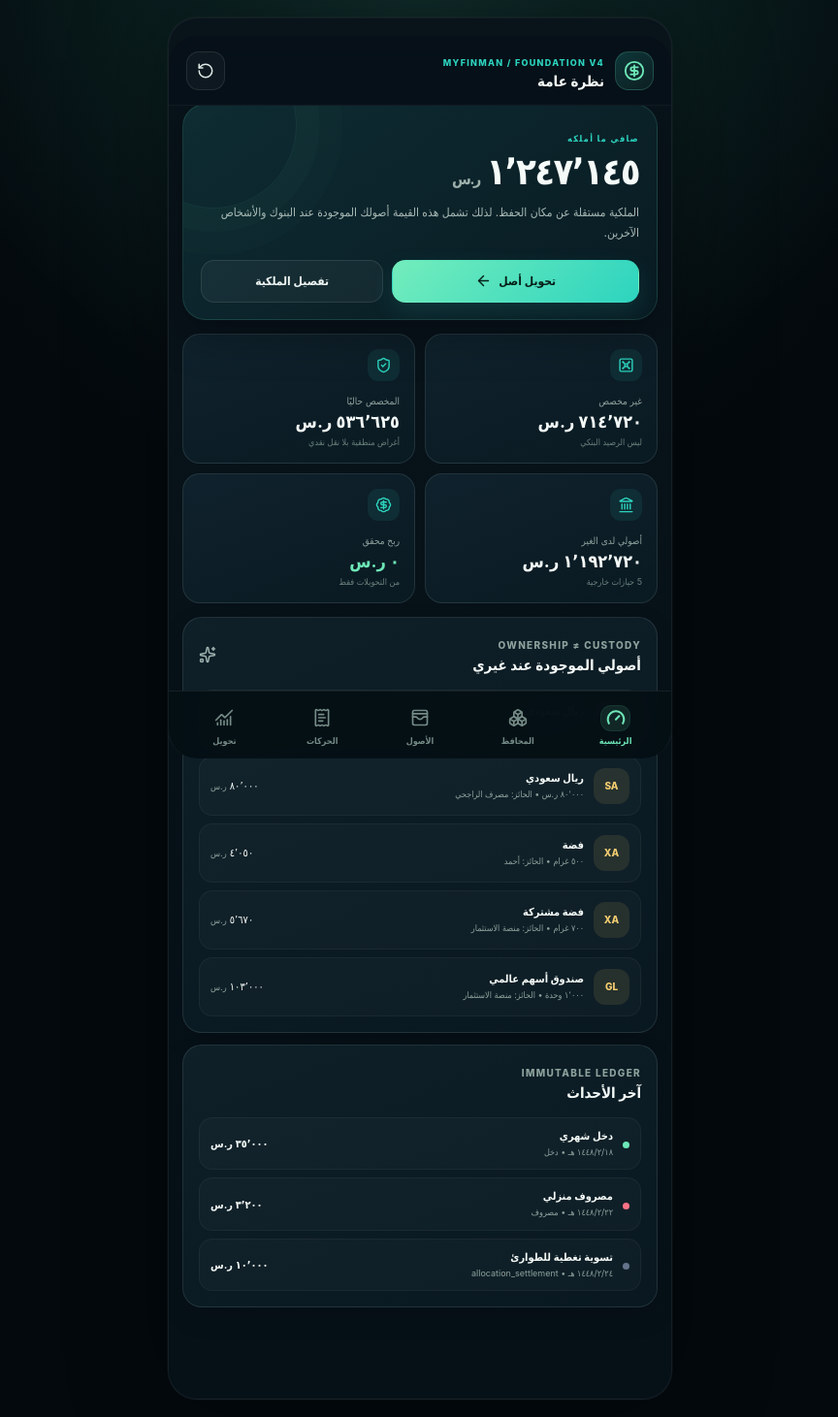
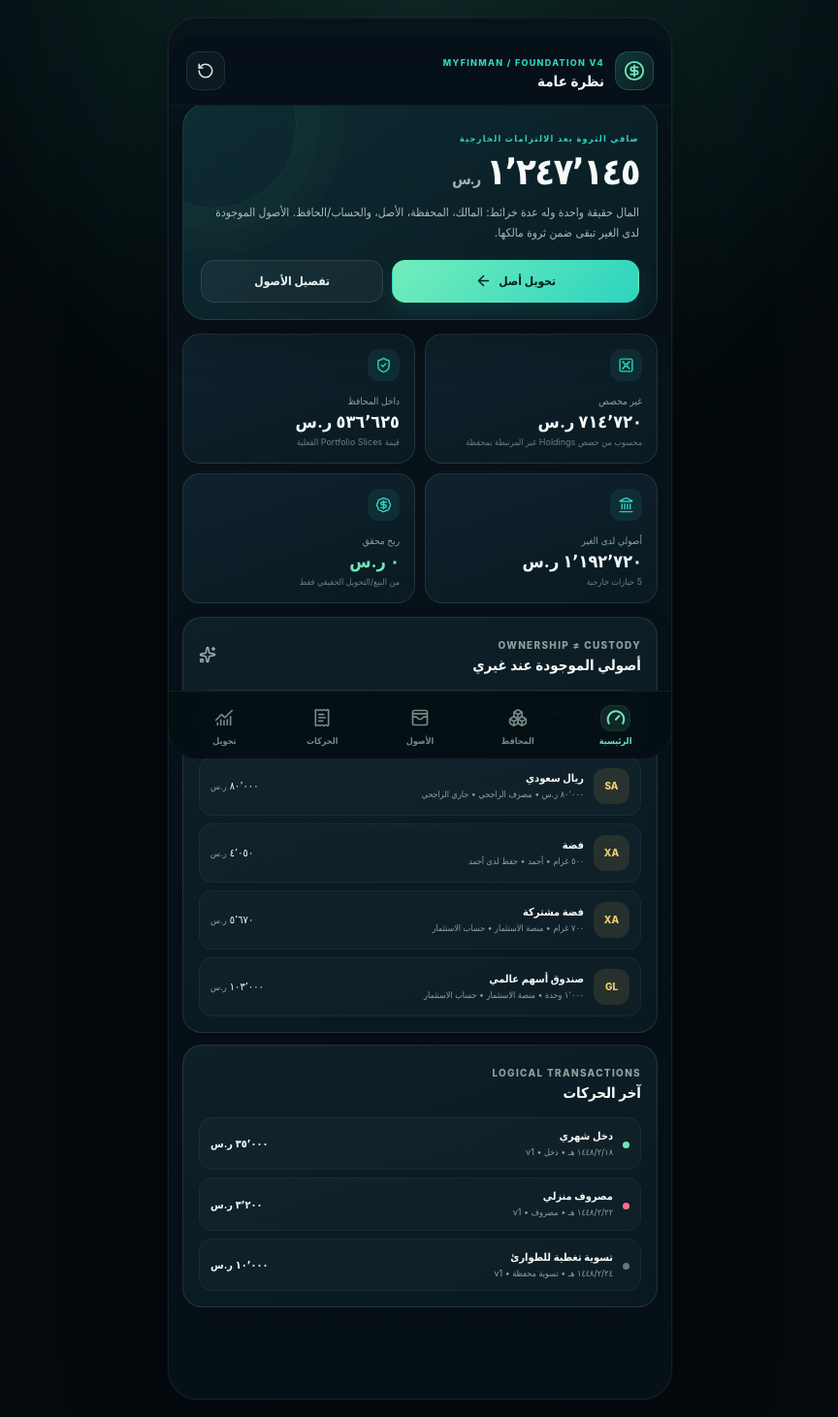
Before and after one commit to enosama2006/my_finance_manager, a React (Vite) app: page / in a window 1280 px wide. Shown: the whole page at 97% size, without its empty margins (207-1071 px from the left). Built offline with nearby package versions, Linux system fonts and the light colour scheme.

Commit message:
Show V4 wealth and allocation metrics

```diff
--- a/src/pages/Dashboard.tsx
+++ b/src/pages/Dashboard.tsx
@@ -1,7 +1,7 @@
 import { ArrowLeft, BadgeDollarSign, Landmark, ShieldCheck, Sparkles, Vault } from 'lucide-react'
 import type { ReactNode } from 'react'
 import { useFinance } from '../application/store'
-import { availableByOwner, holdingsInThirdPartyCustody, netWorthByOwner, realizedProfitByOwner, totalAllocatedByOwner } from '../domain/finance'
+import { availableByOwner, holdingsInThirdPartyCustody, netWorthByOwner, realizedProfitByOwner, totalAllocatedByOwner, ownerQuantity } from '../domain/finance'
 import { SELF_ID } from '../data/seed'
 
 const money = new Intl.NumberFormat('ar-SA', { maximumFractionDigits: 0 })
@@ -13,62 +13,22 @@ export function Dashboard({ goAssets, goTrade }: { goAssets: () => void; goTrade
   const available = availableByOwner(state, SELF_ID)
   const profit = realizedProfitByOwner(state, SELF_ID)
   const external = holdingsInThirdPartyCustody(state, SELF_ID)
-  const externalValue = external.reduce((sum, h) => sum + (h.ownership.find(s => s.ownerId === SELF_ID)?.quantity ?? 0) * h.marketPriceSar, 0)
+  const externalValue = external.reduce((sum, h) => sum + ownerQuantity(h, SELF_ID) * h.marketPriceSar, 0)
 
   return <div className="page-stack">
-    <section className="hero-card">
-      <div>
-        <span className="eyebrow">صافي ما أملكه</span>
-        <div className="hero-value">{money.format(net)} <small>ر.س</small></div>
-        <p>الملكية مستقلة عن مكان الحفظ. لذلك تشمل هذه القيمة أصولك الموجودة عند البنوك والأشخاص الآخرين.</p>
-      </div>
-      <div className="hero-actions">
-        <button className="primary" onClick={goTrade}>تحويل أصل <ArrowLeft size={17} /></button>
-        <button className="secondary" onClick={goAssets}>تفصيل الملكية</button>
-      </div>
+    <section className="hero-card"><div><span className="eyebrow">صافي الثروة بعد الالتزامات الخارجية</span><div className="hero-value">{money.format(net)} <small>ر.س</small></div><p>المال حقيقة واحدة وله عدة خرائط: المالك، المحفظة، الأصل، والحساب/الحافظ. الأصول الموجودة لدى الغير تبقى ضمن ثروة مالكها.</p></div><div className="hero-actions"><button className="primary" onClick={goTrade}>تحويل أصل <ArrowLeft size={17} /></button><button className="secondary" onClick={goAssets}>تفصيل الأصول</button></div></section>
+    <section className="metrics-grid">
+      <Metric icon={<Vault />} label="غير مخصص" value={`${money.format(available)} ر.س`} hint="محسوب من حصص Holdings غير المرتبطة بمحفظة" />
+      <Metric icon={<ShieldCheck />} label="داخل المحافظ" value={`${money.format(allocated)} ر.س`} hint="قيمة Portfolio Slices الفعلية" />
+      <Metric icon={<Landmark />} label="أصولي لدى الغير" value={`${money.format(externalValue)} ر.س`} hint={`${external.length} حيازات خارجية`} />
+      <Metric icon={<BadgeDollarSign />} label="ربح محقق" value={`${money.format(profit)} ر.س`} hint="من البيع/التحويل الحقيقي فقط" className={profit >= 0 ? 'positive' : 'negative'} />
     </section>
-
-    <section className="metrics-grid">
-      <Metric icon={<Vault />} label="غير مخصص" value={`${money.format(available)} ر.س`} hint="ليس الرصيد البنكي" />
-      <Metric icon={<ShieldCheck />} label="المخصص حاليًا" value={`${money.format(allocated)} ر.س`} hint="أغراض منطقية بلا نقل نقدي" />
-      <Metric icon={<Landmark />} label="أصولي لدى الغير" value={`${money.format(externalValue)} ر.س`} hint={`${external.length} حيازات خارجية`} />
-      <Metric icon={<BadgeDollarSign />} label="ربح محقق" value={`${money.format(profit)} ر.س`} hint="من التحويلات فقط" className={profit >= 0 ? 'positive' : 'negative'} />
-    </section>
-
     <section className="split-grid">
-      <div className="panel">
-        <div className="panel-head"><div><span className="eyebrow">OWNERSHIP ≠ CUSTODY</span><h2>أصولي الموجودة عند غيري</h2></div><Sparkles size={20} /></div>
-        <div className="list-stack">
-          {external.map((h) => {
-            const custodian = state.parties.find(p => p.id === h.custodianId)?.name ?? 'غير معروف'
-            const qty = h.ownership.find(s => s.ownerId === SELF_ID)?.quantity ?? 0
-            return <div className="asset-row" key={h.id}>
-              <div className="asset-icon">{h.symbol.slice(0, 2)}</div>
-              <div className="grow"><strong>{h.name}</strong><span>{qty.toLocaleString('ar-SA')} {h.nativeUnit} • الحائز: {custodian}</span></div>
-              <div className="amount">{money.format(qty * h.marketPriceSar)} <small>ر.س</small></div>
-            </div>
-          })}
-        </div>
-      </div>
-
-      <div className="panel">
-        <div className="panel-head"><div><span className="eyebrow">IMMUTABLE LEDGER</span><h2>آخر الأحداث</h2></div></div>
-        <div className="timeline">
-          {state.ledger.slice(0, 5).map(tx => <div className="timeline-row" key={tx.id}>
-            <span className={`dot ${tx.kind}`} />
-            <div className="grow"><strong>{tx.title}</strong><span>{new Date(tx.at).toLocaleDateString('ar-SA')} • {labelKind(tx.kind)}</span></div>
-            <strong>{money.format(tx.amountSar)} ر.س</strong>
-          </div>)}
-        </div>
-      </div>
+      <div className="panel"><div className="panel-head"><div><span className="eyebrow">OWNERSHIP ≠ CUSTODY</span><h2>أصولي الموجودة عند غيري</h2></div><Sparkles size={20} /></div><div className="list-stack">{external.map((h) => { const custodian = state.parties.find(p => p.id === h.custodianId)?.name ?? 'غير معروف'; const qty = ownerQuantity(h, SELF_ID); const account = state.accounts.find(a => a.id === h.accountId)?.name ?? 'حساب غير معروف'; return <div className="asset-row" key={h.id}><div className="asset-icon">{h.symbol.slice(0, 2)}</div><div className="grow"><strong>{h.name}</strong><span>{qty.toLocaleString('ar-SA')} {h.nativeUnit} • {custodian} • {account}</span></div><div className="amount">{money.format(qty * h.marketPriceSar)} <small>ر.س</small></div></div> })}</div></div>
+      <div className="panel"><div className="panel-head"><div><span className="eyebrow">LOGICAL TRANSACTIONS</span><h2>آخر الحركات</h2></div></div><div className="timeline">{state.ledger.slice(0, 5).map(tx => <div className="timeline-row" key={tx.id}><span className={`dot ${tx.kind}`} /><div className="grow"><strong>{tx.title}</strong><span>{new Date(tx.at).toLocaleDateString('ar-SA')} • {labelKind(tx.kind)} • v{tx.version}</span></div><strong>{money.format(tx.amountSar)} ر.س</strong></div>)}</div></div>
     </section>
   </div>
 }
 
-function Metric({ icon, label, value, hint, className = '' }: { icon: ReactNode; label: string; value: string; hint: string; className?: string }) {
-  return <div className={`metric-card ${className}`}><div className="metric-icon">{icon}</div><span>{label}</span><strong>{value}</strong><small>{hint}</small></div>
-}
-
-function labelKind(kind: string) {
-  return ({ income: 'دخل', expense: 'مصروف', real_transfer: 'تحويل حقيقي', reallocation: 'إعادة تخصيص', conversion: 'تحويل أصل', reconciliation: 'تسوية' } as Record<string, string>)[kind] ?? kind
-}
+function Metric({ icon, label, value, hint, className = '' }: { icon: ReactNode; label: string; value: string; hint: string; className?: string }) { return <div className={`metric-card ${className}`}><div className="metric-icon">{icon}</div><span>{label}</span><strong>{value}</strong><small>{hint}</small></div> }
+function labelKind(kind: string) { return ({ opening: 'افتتاحي', income: 'دخل', expense: 'مصروف', real_transfer: 'تحويل حقيقي', asset_purchase: 'شراء أصل', asset_sale: 'بيع أصل', conversion: 'تحويل أصل', allocation_settlement: 'تسوية محفظة', ownership_event: 'ملكية/دين', liability_creation: 'التزام', liability_payment: 'سداد التزام', reconciliation: 'مطابقة', refund: 'استرداد' } as Record<string, string>)[kind] ?? kind }
```
